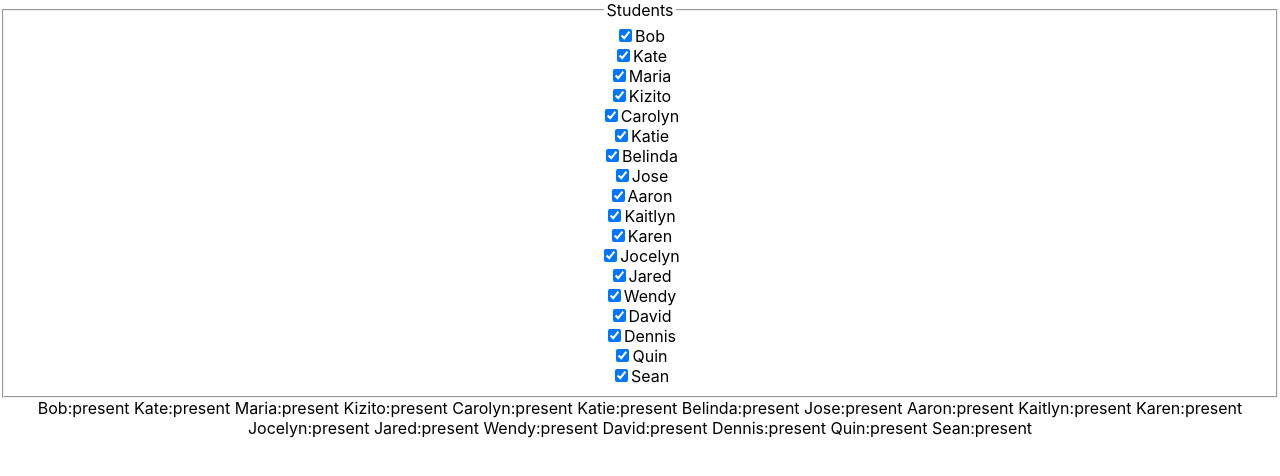
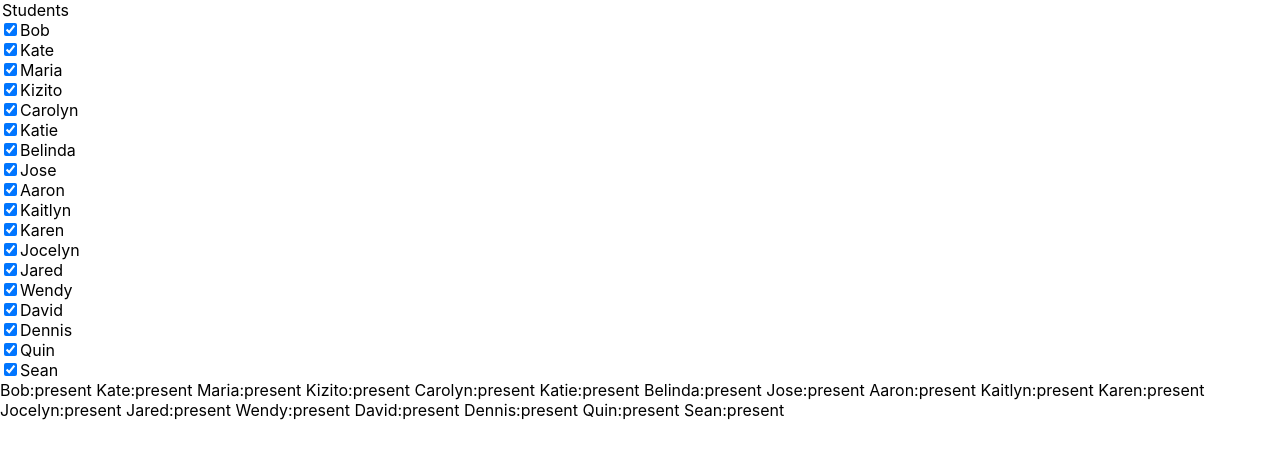
Before and after one commit to tobydragon/course-support, a React (Create React App) app: page / in a window 1280 px wide. Shown: the top 476 px of the page. Built offline with nearby package versions, Linux system fonts and the light colour scheme.

Commit message:
Added selecting a random student

```diff
--- a/src/App.css
+++ b/src/App.css
@@ -1,5 +1,5 @@
 .App {
-  text-align: center;
+  text-align: left;
 }
 
 .App-logo {
--- a/src/main/js/AttendanceChecker.jsx
+++ b/src/main/js/AttendanceChecker.jsx
@@ -3,12 +3,12 @@ import {Form} from "react-bootstrap"
 export const AttendanceChecker = (props) => {
 
     //when a checkbox is changed, whomever created this checker by calling the function they sent with the studentName
-    function onCheckboxChange(e){
+    const onCheckboxChange = (e) => {
         props.switchStudentStatus(e.target.name)
     }
 
     //takes one key-value pair from the props.roster map and creates a single checkbox with listener from it
-    function produceCheckbox([studentName, status]){
+    const produceCheckbox = ([studentName, status]) => {
         if (status === "present"){
             return <Form.Check defaultChecked onChange={onCheckboxChange} type="checkbox" label={studentName} key={studentName} name={studentName} id={studentName+"checkbox"}/>;
         }
@@ -18,11 +18,9 @@ export const AttendanceChecker = (props) => {
     }
 
     return (
-        <Form>
-            <fieldset>
-                <legend> Students </legend>
-                {Array.from (props.roster, produceCheckbox)}
-            </fieldset>
-        </Form>
+        <div>
+            <legend> Students </legend>
+            {Array.from (props.roster, produceCheckbox)}
+        </div>
     );
 };
--- a/src/main/js/ClassroomDashboard.jsx
+++ b/src/main/js/ClassroomDashboard.jsx
@@ -8,7 +8,7 @@ export const ClassroomDashboard = (props) => {
     const [roster, setRoster] = useState(rosterMapStart);
 
     //a function to give to others than need to be able to effect change on the data structure
-    function switchStudentStatus(studentName){
+    const switchStudentStatus = (studentName) => {
         if(roster.get(studentName)==="present"){
             roster.set(studentName, "absent");
         }
```
Also changed, not shown: src/main/js/SingleStudentSelector.jsx (added, +15 -0 lines), 2 other files (tests, documents, lock files or other folders).
